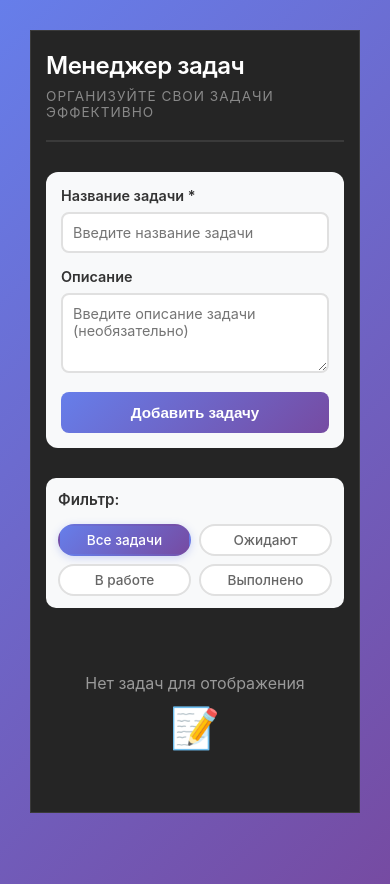
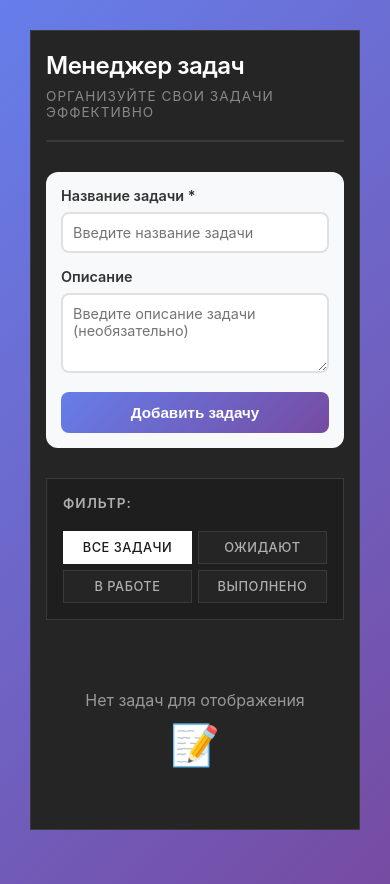
Before and after one commit to MK4PGStart/task-manager, a React (Create React App) app: page / in a window 390 px wide. Built offline with nearby package versions, Linux system fonts and the light colour scheme.

Commit message:
Update FilterBar.css

```diff
--- a/src/components/FilterBar.css
+++ b/src/components/FilterBar.css
@@ -1,72 +1,75 @@
 .filter-bar {
   display: flex;
   align-items: center;
-  gap: 15px;
-  margin-bottom: 25px;
-  padding: 15px;
-  background: #f8f9fa;
-  border-radius: 10px;
+  gap: 20px;
+  margin-bottom: 30px;
+  padding: 20px;
+  background: #1e1e1e;
+  border: 1px solid #3a3a3a;
   flex-wrap: wrap;
 }
 
 .filter-label {
   font-weight: 600;
-  color: #333;
-  font-size: 0.95rem;
+  color: #b0b0b0;
+  font-size: 0.85rem;
+  text-transform: uppercase;
+  letter-spacing: 1px;
 }
 
 .filter-buttons {
   display: flex;
-  gap: 10px;
+  gap: 8px;
   flex-wrap: wrap;
 }
 
 .filter-btn {
-  padding: 8px 16px;
-  border: 2px solid #e0e0e0;
-  border-radius: 20px;
-  background: white;
-  color: #666;
-  font-size: 0.9rem;
+  padding: 10px 20px;
+  border: 1px solid #3a3a3a;
+  border-radius: 0;
+  background: #252525;
+  color: #b0b0b0;
+  font-size: 0.85rem;
   font-weight: 500;
+  text-transform: uppercase;
+  letter-spacing: 0.5px;
   cursor: pointer;
-  transition: all 0.3s ease;
+  transition: all 0.2s ease;
   font-family: inherit;
 }
 
 .filter-btn:hover {
-  border-color: #667eea;
-  color: #667eea;
-  transform: translateY(-2px);
+  border-color: #5a5a5a;
+  color: #ffffff;
+  background: #2a2a2a;
 }
 
 .filter-btn.active {
-  background: linear-gradient(135deg, #667eea 0%, #764ba2 100%);
-  border-color: transparent;
-  color: white;
-  box-shadow: 0 2px 8px rgba(102, 126, 234, 0.3);
+  background: #ffffff;
+  border-color: #ffffff;
+  color: #1a1a1a;
 }
 
 @media (max-width: 480px) {
   .filter-bar {
-    padding: 12px;
-    gap: 10px;
+    padding: 16px;
+    gap: 12px;
   }
 
   .filter-label {
     width: 100%;
-    margin-bottom: 5px;
+    margin-bottom: 8px;
   }
 
   .filter-buttons {
     width: 100%;
-    gap: 8px;
+    gap: 6px;
   }
 
   .filter-btn {
     flex: 1;
-    min-width: calc(50% - 4px);
-    padding: 6px 12px;
-    font-size: 0.85rem;
+    min-width: calc(50% - 3px);
+    padding: 8px 16px;
+    font-size: 0.8rem;
   }
 }
```
